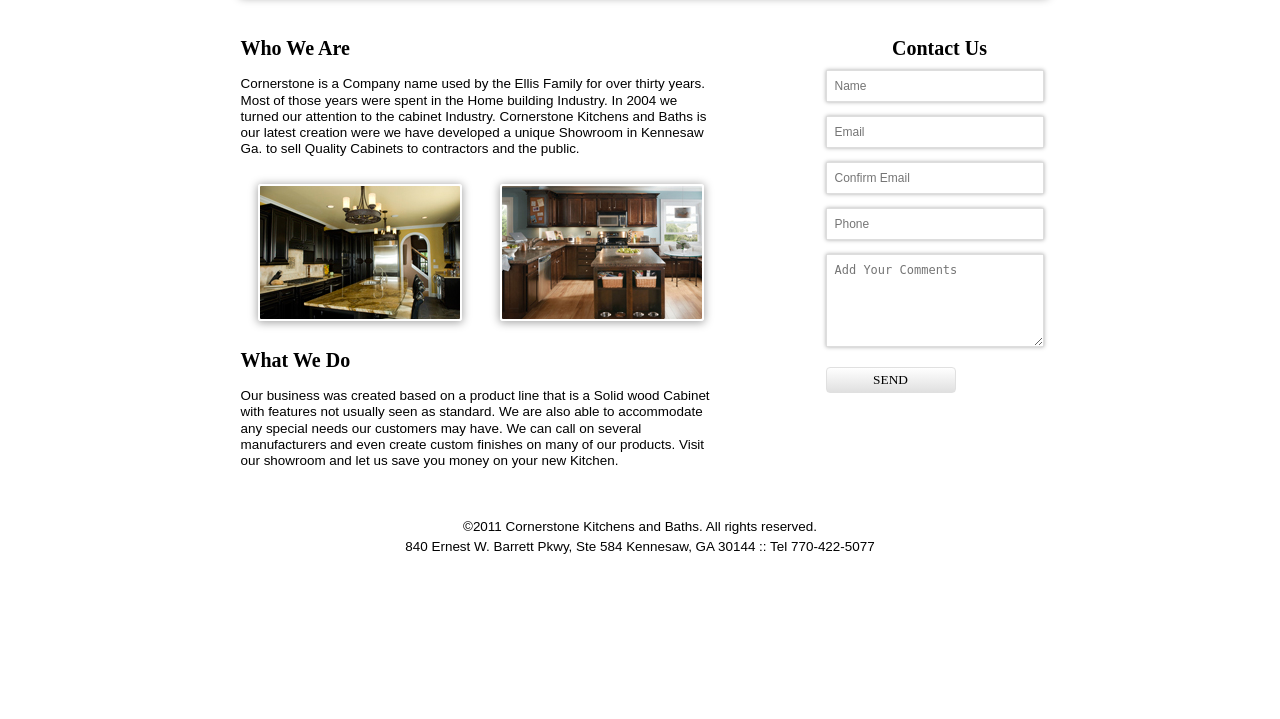
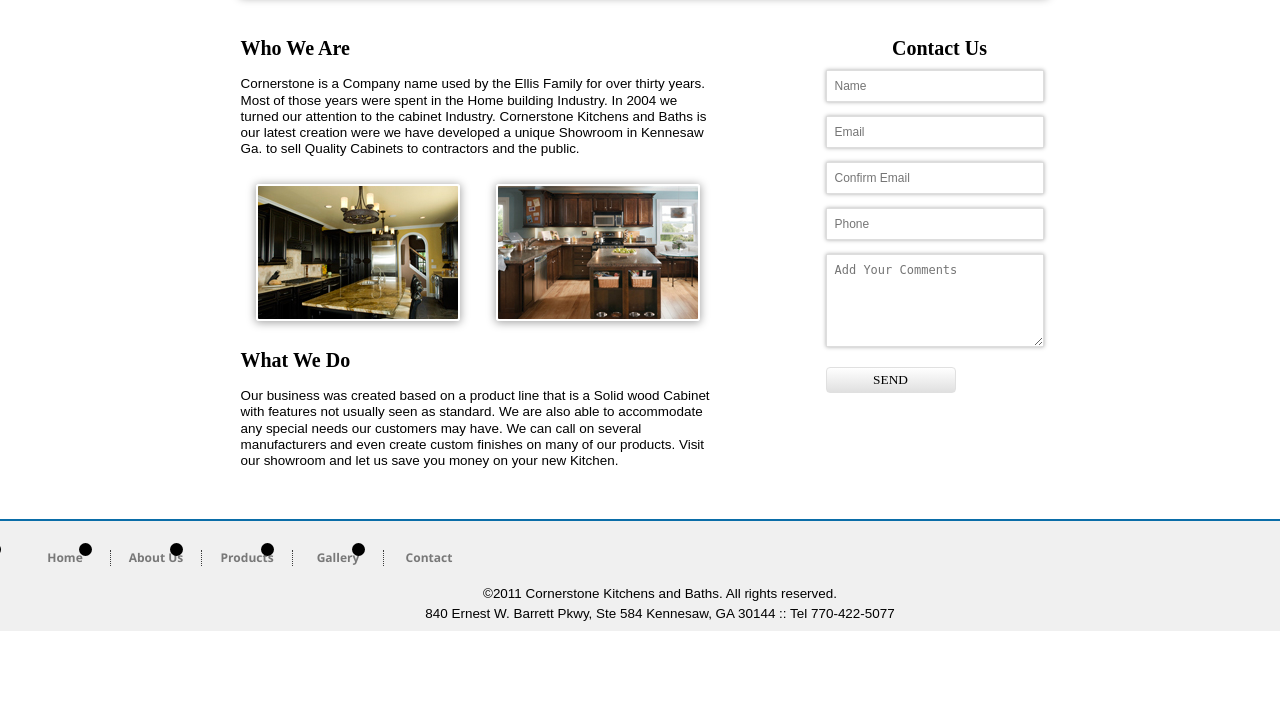
Before and after one commit to shaunwallace/cornerstone, a CodeIgniter app: page /cornerstone/ in a window 1280 px wide. Shown: the part 394-1113 px from the top of the page. After the commit the page ends 1025 px from the top, so only its background shows below. Run offline with CodeIgniter, Linux system fonts and the light colour scheme; some libraries are stand-ins or nearby versions; some web fonts are replaced.

Commit message:
changes to css and footer styles

```diff
--- a/CI/application/views/welcome_view.php
+++ b/CI/application/views/welcome_view.php
@@ -53,7 +53,8 @@
 </head>
 <body>
 
-<div class="wrapper">
+<div id="wrapper">
+	<div id="inner_wrapper">
 	<header>
 			<hgroup>
 				<h1><?php echo anchor('welcome/', 'Cornerstone Kitchen and Bath'); ?></h1>
@@ -101,14 +102,23 @@
 			</form>
 		</aside>
 	</div><!-- end content -->
-	<footer>
-		<nav>
-		</nav><!-- end nav -->
+</div><!-- end inner_wrapper -->
+</div><!--end wrapper -->
+<footer>
+	<nav id="footer_nav">
+		<ul>
+			<li><?php echo anchor('welcome/', 'Home', 'title="home"'); ?></li>
+			<li><?php echo anchor('about/', 'About Us', 'title="about us"'); ?></li>
+			<li><?php echo anchor('products/', 'Products', 'title="products"'); ?></li>
+			<li><?php echo anchor('gallery/', 'Gallery', 'title="gallery"'); ?></li>
+			<li><?php echo anchor('contact/', 'Contact', 'title="contact"'); ?></li>
+		</ul>
+	</nav><!-- end nav -->
+	<div id="footer_wrapper">
 		<p id="copyright">&copy;2011 Cornerstone Kitchens and Baths. All rights reserved.</p>
 		<p id="address">840 Ernest W. Barrett Pkwy, Ste 584 Kennesaw, GA 30144 :: Tel 770-422-5077</p>
-		<!--<p>Page rendered in <strong>{elapsed_time}</strong> seconds</p>-->
-	</footer><!-- end footer -->
-</div><!--end wrapper -->
-
+	</div><!-- end footer_wrapper -->
+	<!--<p>Page rendered in <strong>{elapsed_time}</strong> seconds</p>-->
+</footer><!-- end footer -->
 </body>
 </html>
--- a/CI/css/style.css
+++ b/CI/css/style.css
@@ -3,9 +3,13 @@
 	padding:0;
 }
 
-.wrapper {
-  	width: 960px;
-  	background-repeat: repeat-y;
+#wrapper {
+  	min-height: 100%;
+  	position: relative;
+}
+
+#inner_wrapper {
+	width: 960px;
 	margin: 0 auto;
 }
 
@@ -35,6 +39,7 @@ header a{
 header {
 	padding: 20px 0;
 	float: left;
+	margin: 0 auto;
 }
 /*******************Main Navigation****************************/
 nav {
@@ -137,7 +142,7 @@ nav ul li:last-child a {
 
 .thumbnail {
 	display: inline;
-	margin: 27px 10px 27px 25px;
+	margin: 27px 10px 27px 23px;
 	border: 2px solid white;
 	-webkit-border-radius: 3px;
 	-moz-border-radius: 3px;
@@ -235,13 +240,37 @@ input.submit:hover {
 
 /******************Footer*****************************/
 footer {
+	background-color: #F0F0F0;
 	width: 100%;
-	height: 200px;
+	height: 70px;
 	clear: both;
 	margin: 0 auto;
+	padding: 20px;
 	text-align: center;
+	border-top: 2px solid #0A6DA8;
 }
 
+#footer_nav ul li a{
+	font-size: 12px !important;
+	padding: 0px !important;
+}
+
+#footer_wrapper {
+
+}
+
+#footer_nav ul {
+	padding: 0px !important;
+}
+
+#footer_nav {
+	width: 100%;
+	padding: 0px 0 20px !important;
+}
+
+#copyright, address {
+	display: block;
+}
 #copyright {
 	padding: 0 0 4px;
 }
```
